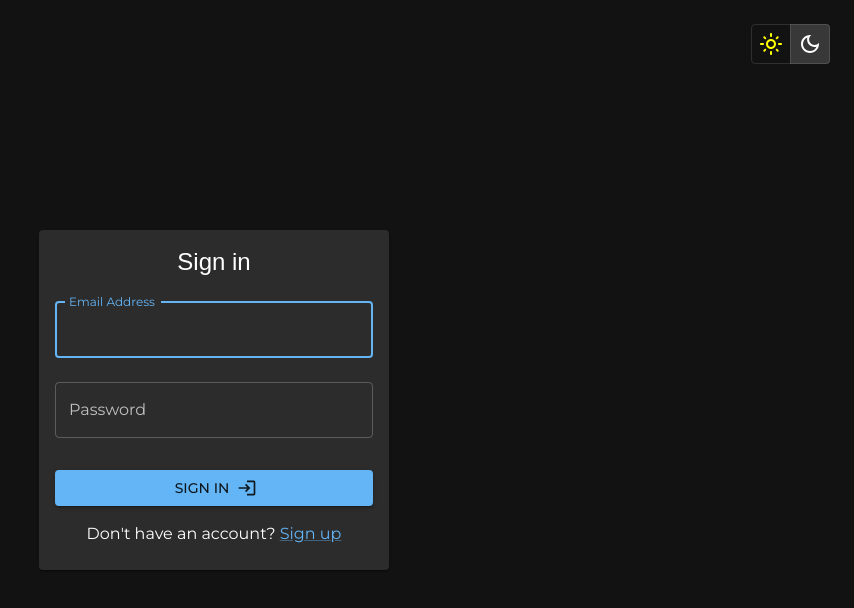
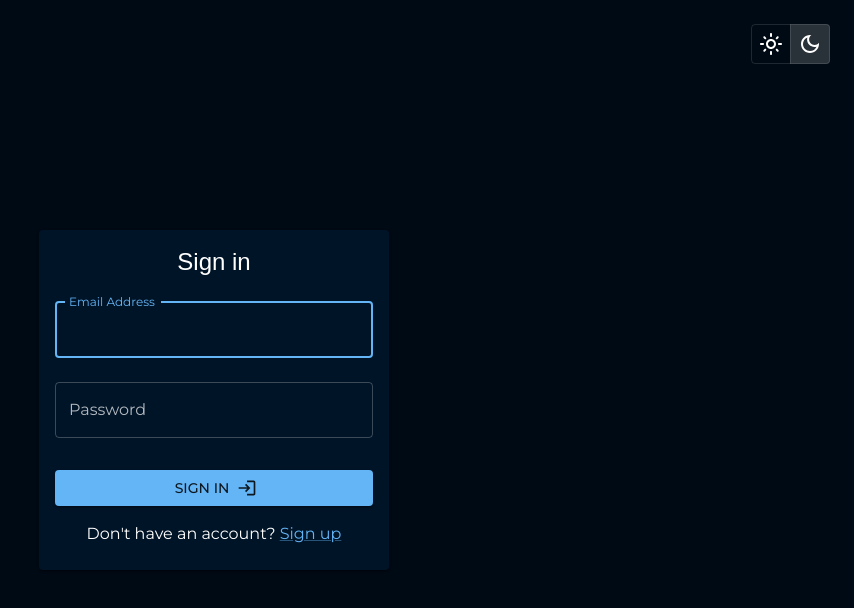
Before and after one commit to coreydbrown/FitnessLogApp.expressjs-react, a React (Create React App) app in the folder client/: page /login in a window 1280 px wide. Shown: the top 608 px of the page, without its empty margins (426-1280 px from the left). Built offline with nearby package versions, Linux system fonts and the light colour scheme; a web font is replaced by a local one.

Commit message:
Added a wide range of colors to the color theme. Created a random color generator function. Added colors to Notes page.

```diff
--- a/client/src/context/theme-context.js
+++ b/client/src/context/theme-context.js
@@ -1,21 +1,7 @@
 import * as React from "react";
 import { ThemeProvider, createTheme } from "@mui/material/styles";
 import CssBaseline from "@mui/material/CssBaseline";
-import {
-  red,
-  pink,
-  deepPurple,
-  blue,
-  indigo,
-  cyan,
-  teal,
-  green,
-  yellow,
-  amber,
-  deepOrange,
-  grey,
-  blueGrey,
-} from "@mui/material/colors";
+import { lightModeColors, darkModeColors } from "./themeColors";
 
 const getDesignTokens = (mode) => ({
   typography: {
@@ -29,31 +15,7 @@ const getDesignTokens = (mode) => ({
   },
   palette: {
     mode,
-    ...(mode === "light"
-      ? {
-          // palette values for light mode
-          primary: {
-            main: "#0000aa",
-          },
-          secondary: {
-            main: "#D2042D",
-          },
-          background: {
-            paper: grey[100],
-          },
-        }
-      : {
-          // palette values for dark mode
-          primary: {
-            main: "#64b5f6",
-          },
-          secondary: {
-            main: "#ff7e82",
-          },
-          background: {
-            paper: grey[900],
-          },
-        }),
+    ...(mode === "light" ? lightModeColors : darkModeColors),
   },
 });
 
--- /dev/null
+++ b/client/src/context/themeColors.js
@@ -0,0 +1,109 @@
+import {
+  red,
+  pink,
+  deepPurple,
+  indigo,
+  cyan,
+  teal,
+  green,
+  yellow,
+  amber,
+  deepOrange,
+  grey,
+  blueGrey,
+} from "@mui/material/colors";
+
+const lightModeColors = {
+  primary: {
+    main: "#0000aa",
+  },
+  secondary: {
+    main: "#D2042D",
+  },
+  background: {
+    paper: grey[100],
+  },
+
+  red: {
+    main: red[500],
+  },
+  pink: {
+    main: pink[500],
+  },
+  purple: {
+    main: deepPurple[500],
+  },
+  indigo: {
+    main: indigo[500],
+  },
+  cyan: {
+    main: cyan[700],
+  },
+  teal: {
+    main: teal[500],
+  },
+  green: {
+    main: green[600],
+  },
+  yellow: {
+    main: yellow[600],
+  },
+  amber: {
+    main: amber[600],
+  },
+  orange: {
+    main: deepOrange[500],
+  },
+  blueGrey: {
+    main: blueGrey[500],
+  },
+};
+
+const darkModeColors = {
+  primary: {
+    main: "#64b5f6",
+  },
+  secondary: {
+    main: "#ff7e82",
+  },
+  background: {
+    paper: "rgb(0,20,40)",
+    default: "rgb(0,10,20)",
+  },
+
+  red: {
+    main: red[200],
+  },
+  pink: {
+    main: pink[200],
+  },
+  purple: {
+    main: deepPurple[200],
+  },
+  indigo: {
+    main: indigo[200],
+  },
+  cyan: {
+    main: cyan[200],
+  },
+  teal: {
+    main: teal[200],
+  },
+  green: {
+    main: green[200],
+  },
+  yellow: {
+    main: yellow[200],
+  },
+  amber: {
+    main: amber[200],
+  },
+  orange: {
+    main: deepOrange[200],
+  },
+  blueGrey: {
+    main: blueGrey[200],
+  },
+};
+
+export { lightModeColors, darkModeColors };
--- a/client/src/layout/nav/Sidebar.js
+++ b/client/src/layout/nav/Sidebar.js
@@ -2,6 +2,8 @@ import { useContext } from "react";
 import { UserContext } from "../../context/user-context";
 import { Link } from "react-router-dom";
 import { useTheme } from "@mui/material/styles";
+import randomColorGenerator from "../../utilities/randomColorGenerator";
+
 import Divider from "@mui/material/Divider";
 import List from "@mui/material/List";
 import ListItem from "@mui/material/ListItem";
@@ -30,7 +32,7 @@ const Sidebar = () => {
         <ListItem key="avatar" sx={{ justifyContent: "center" }}>
           <Avatar
             sx={{
-              bgcolor: theme.palette.secondary.main,
+              bgcolor: randomColorGenerator(theme),
               width: "5rem",
               height: "5rem",
               fontSize: "2.75rem",
--- a/client/src/layout/nav/index.js
+++ b/client/src/layout/nav/index.js
@@ -39,7 +39,7 @@ function Nav(props) {
         <MenuIcon />
       </IconButton>
       <Chip
-        label={formatDateLong(new Date())}
+        label={`Today is ${formatDateLong(new Date())}`}
         sx={{
           display: { xs: "none", sm: "inline-flex" },
           bgcolor: theme.palette.background.paper,
--- a/client/src/pages/Login.js
+++ b/client/src/pages/Login.js
@@ -5,6 +5,7 @@ import { useFormik } from "formik";
 import loginSchema from "../validation/loginSchema";
 
 import ColorModeToggler from "../components/ColorModeToggler";
+
 import LinkMUI from "@mui/material/Link";
 import Container from "@mui/material/Container";
 import Box from "@mui/material/Box";
@@ -53,7 +54,12 @@ const Login = () => {
       >
         <Card
           component="main"
-          sx={{ minWidth: 275, maxWidth: 350, textAlign: "center" }}
+          sx={{
+            minWidth: 275,
+            maxWidth: 350,
+            textAlign: "center",
+            backgroundImage: "none",
+          }}
         >
           <CardContent>
             <Typography component="h2" variant="h5">
--- a/client/src/pages/Register.js
+++ b/client/src/pages/Register.js
@@ -69,7 +69,12 @@ const Register = () => {
       >
         <Card
           component="main"
-          sx={{ minWidth: 275, maxWidth: 350, textAlign: "center" }}
+          sx={{
+            minWidth: 275,
+            maxWidth: 350,
+            textAlign: "center",
+            backgroundImage: "none",
+          }}
         >
           <CardContent>
             <Typography component="h2" variant="h5">
--- a/client/src/pages/main/notes/NoteItem.js
+++ b/client/src/pages/main/notes/NoteItem.js
@@ -10,16 +10,32 @@ import IconButton from "@mui/material/IconButton";
 import Typography from "@mui/material/Typography";
 import EditOutlinedIcon from "@mui/icons-material/EditOutlined";
 import DeleteOutlinedIcon from "@mui/icons-material/DeleteOutlined";
+import Tooltip from "@mui/material/Tooltip";
 
 const NoteItem = ({ id, title, content, category, createdAt, updatedAt }) => {
   const theme = useTheme();
 
+  let noteColor;
+  if (category === "Goal") noteColor = theme.palette.green.main;
+  if (category === "Reminder") noteColor = theme.palette.pink.main;
+  if (category === "Workout Thought") noteColor = theme.palette.orange.main;
+  if (category === "Other") noteColor = theme.palette.purple.main;
+
   return (
-    <Card sx={{ maxWidth: 300 }}>
+    <Card
+      sx={{
+        maxWidth: 300,
+        backgroundImage: "none",
+        border:
+          theme.palette.mode === "dark"
+            ? `1px solid ${theme.palette.divider}`
+            : "none",
+      }}
+    >
       <CardHeader
         avatar={
           <Avatar
-            sx={{ fontSize: "1.5rem", bgcolor: theme.palette.primary.main }}
+            sx={{ fontSize: "1.5rem", bgcolor: noteColor }}
             aria-label="note"
           >
             {category.charAt(0)}
@@ -27,13 +43,13 @@ const NoteItem = ({ id, title, content, category, createdAt, updatedAt }) => {
         }
         title={title}
         subheader={category}
-        subheaderTypographyProps={{ color: theme.palette.primary.main }}
+        subheaderTypographyProps={{ color: noteColor }}
       />
       <CardContent>
         <Typography variant="body2" color="text.secondary">
           {content}
         </Typography>
-        <Typography variant="body2" color="primary" sx={{ mt: 2.5 }}>
+        <Typography variant="body2" color={noteColor} sx={{ mt: 2.5 }}>
           {formatDateLong(updatedAt)}
         </Typography>
       </CardContent>
@@ -41,12 +57,16 @@ const NoteItem = ({ id, title, content, category, createdAt, updatedAt }) => {
         disableSpacing
         sx={{ display: "flex", justifyContent: "space-between" }}
       >
+        <Tooltip title="Edit" placement="top">
           <IconButton aria-label="edit">
             <EditOutlinedIcon />
           </IconButton>
+        </Tooltip>
+        <Tooltip title="Remove" placement="top">
           <IconButton aria-label="delete">
             <DeleteOutlinedIcon />
           </IconButton>
+        </Tooltip>
       </CardActions>
     </Card>
   );
--- /dev/null
+++ b/client/src/utilities/randomColorGenerator.js
@@ -0,0 +1,20 @@
+const randomColorGenerator = (theme) => {
+  const colorList = [
+    theme.palette.red.main,
+    theme.palette.pink.main,
+    theme.palette.purple.main,
+    theme.palette.indigo.main,
+    theme.palette.cyan.main,
+    theme.palette.teal.main,
+    theme.palette.green.main,
+    theme.palette.yellow.main,
+    theme.palette.amber.main,
+    theme.palette.orange.main,
+  ];
+
+  const randomIndex = Math.floor(Math.random() * colorList.length);
+
+  return colorList[randomIndex];
+};
+
+export default randomColorGenerator;
```
Lines whose indentation alone changed are shown as unchanged.
